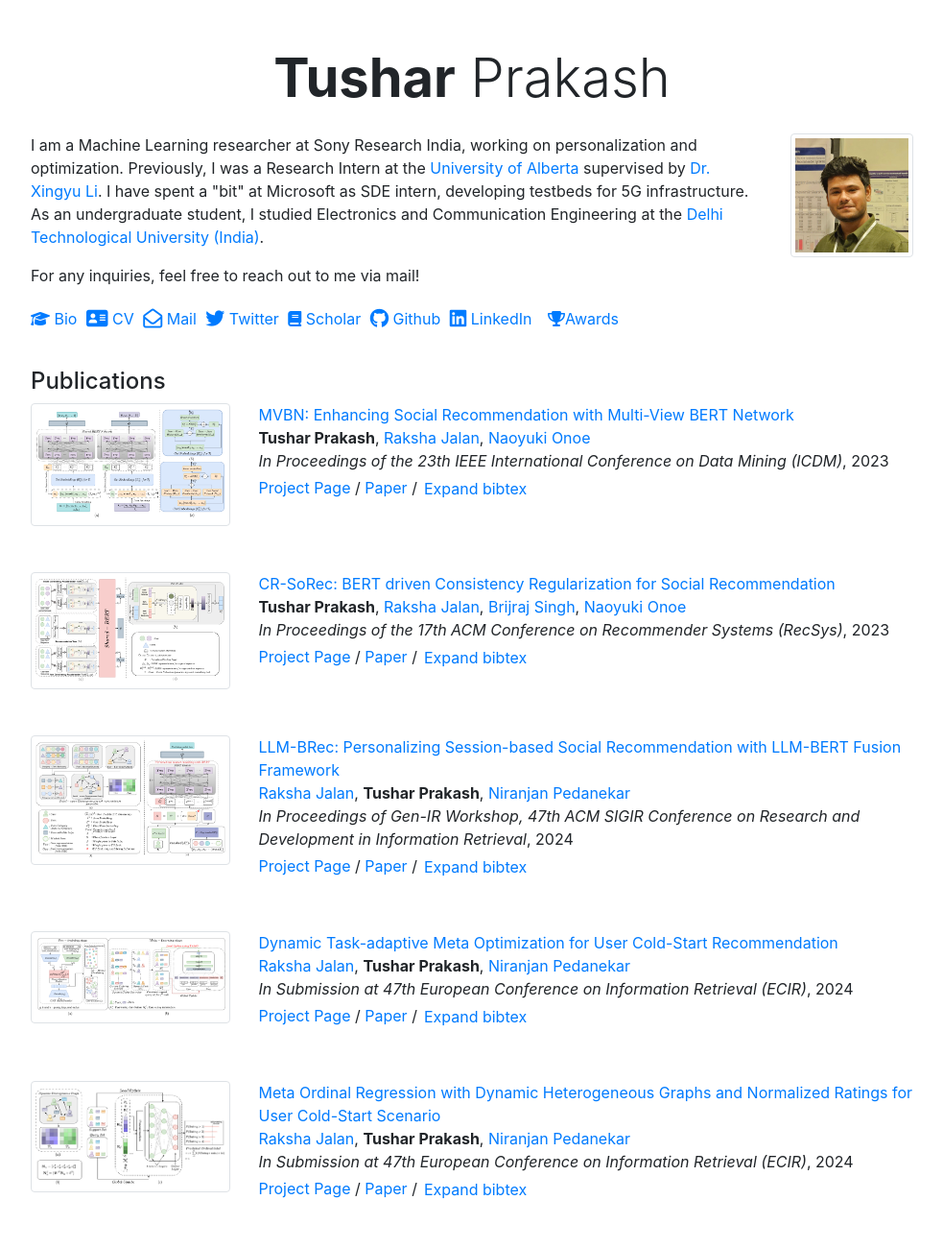
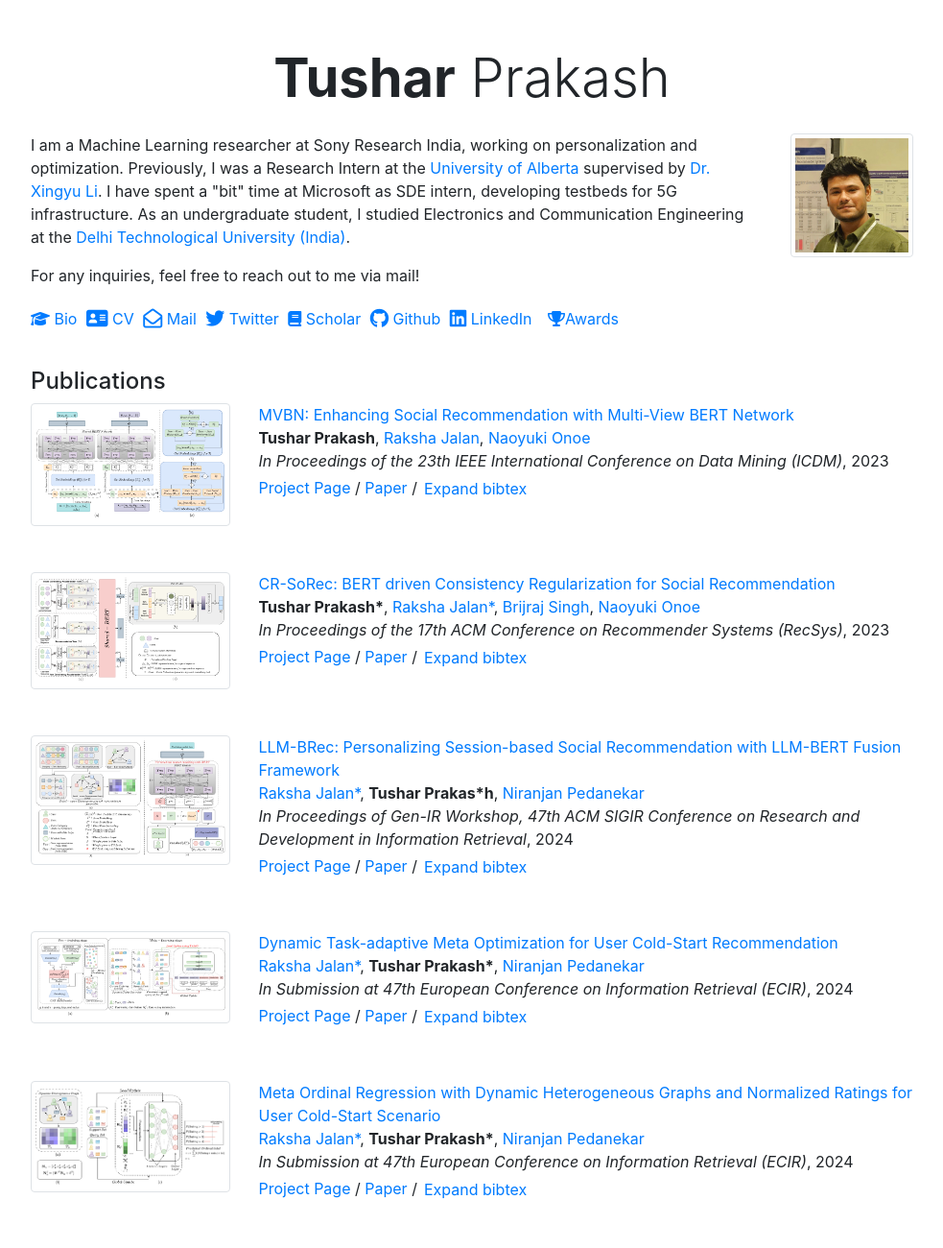
Before and after one commit to theTushar-dot/my_webpage, a plain HTML site: page index.html in a window 1280 px wide. Shown: the top 1300 px of the page at 96% size, without its empty margins (148-1131 px from the left). Drawn offline with nearby package versions, Linux system fonts and the light colour scheme.

Commit message:
Update index.html

```diff
--- a/index.html
+++ b/index.html
@@ -30,7 +30,7 @@
 
                 <p>
                     I am a Machine Learning researcher at Sony Research India, working on personalization and optimization.
-                    Previously, I was a Research Intern at the <a href="https://www.ualberta.ca/en/engineering/electrical-computer-engineering/index.html" target="_blank">University of Alberta</a> supervised by <a href="https://apps.ualberta.ca/directory/person/xingyu" target="_blank">Dr. Xingyu Li</a>. I have spent a "bit" at Microsoft as SDE intern, developing testbeds for 5G infrastructure.
+                    Previously, I was a Research Intern at the <a href="https://www.ualberta.ca/en/engineering/electrical-computer-engineering/index.html" target="_blank">University of Alberta</a> supervised by <a href="https://apps.ualberta.ca/directory/person/xingyu" target="_blank">Dr. Xingyu Li</a>. I have spent a "bit" time at Microsoft as SDE intern, developing testbeds for 5G infrastructure.
                     As an undergraduate student, I studied Electronics and Communication Engineering at the <a href="https://dtu.ac.in/" target="_blank"> Delhi Technological University (India)</a>.
                 </p>
                 <p>For any inquiries, feel free to reach out to me via mail!</p>
@@ -63,22 +63,22 @@
 	title = {MVBN: Enhancing Social Recommendation with Multi-View BERT Network},
 	booktitle = {In Proceedings of the 23th IEEE International Conference on Data Mining (ICDM)},
 	year = {2023},
-}</pre></code></div></div> </div> </div> </div><div style="margin-bottom: 3em;"> <div class="row"><div class="col-sm-3"><img src="assets/img/publications/CR-SoRec.png" class="img-fluid img-thumbnail" alt="Project image"></div><div class="col-sm-9"><a href="None" target="_blank">CR-SoRec: BERT driven Consistency Regularization for Social Recommendation</a> <br><span style="font-weight: bold";>Tushar Prakash</span>, <a href="https://openreview.net/profile?id=~Raksha_Sanjay_Jalan1" target="_blank">Raksha Jalan</a>, <a href="https://sites.google.com/site/brijraj08" target="_blank">Brijraj Singh</a>, <a href="https://openreview.net/profile?id=~Naoyuki_Onoe1" target="_blank">Naoyuki Onoe</a> <br><span style="font-style: italic;">In Proceedings of the 17th ACM Conference on Recommender Systems (RecSys)</span>, 2023 <br><a href="https://www.sonyresearchindia.com/decoding-cr-sorec-bert-driven-consistency-regularization-for-social-recommendation/" target="_blank">Project Page</a> / <a href="https://github.com/theTushar-dot/cr_sorec_p/blob/main/Paper2_RecSys_Prakash.pdf" target="_blank">Paper</a> /<button class="btn btn-link" type="button" data-toggle="collapse" data-target="#collapsetushar2023recsys" aria-expanded="false" aria-controls="collapseExample" style="margin-left: -6px; margin-top: -2px;">Expand bibtex</button><div class="collapse" id="collapsetushar2023recsys"><div class="card card-body"><pre><code>@InProceedings{tushar2023recsys,
+}</pre></code></div></div> </div> </div> </div><div style="margin-bottom: 3em;"> <div class="row"><div class="col-sm-3"><img src="assets/img/publications/CR-SoRec.png" class="img-fluid img-thumbnail" alt="Project image"></div><div class="col-sm-9"><a href="None" target="_blank">CR-SoRec: BERT driven Consistency Regularization for Social Recommendation</a> <br><span style="font-weight: bold";>Tushar Prakash*</span>, <a href="https://openreview.net/profile?id=~Raksha_Sanjay_Jalan1" target="_blank">Raksha Jalan*</a>, <a href="https://sites.google.com/site/brijraj08" target="_blank">Brijraj Singh</a>, <a href="https://openreview.net/profile?id=~Naoyuki_Onoe1" target="_blank">Naoyuki Onoe</a> <br><span style="font-style: italic;">In Proceedings of the 17th ACM Conference on Recommender Systems (RecSys)</span>, 2023 <br><a href="https://www.sonyresearchindia.com/decoding-cr-sorec-bert-driven-consistency-regularization-for-social-recommendation/" target="_blank">Project Page</a> / <a href="https://github.com/theTushar-dot/cr_sorec_p/blob/main/Paper2_RecSys_Prakash.pdf" target="_blank">Paper</a> /<button class="btn btn-link" type="button" data-toggle="collapse" data-target="#collapsetushar2023recsys" aria-expanded="false" aria-controls="collapseExample" style="margin-left: -6px; margin-top: -2px;">Expand bibtex</button><div class="collapse" id="collapsetushar2023recsys"><div class="card card-body"><pre><code>@InProceedings{tushar2023recsys,
 	author = {Tushar Prakash and Raksha Jalan and Brijraj Singh and Naoyuki Onoe},
 	title = {CR-SoRec: BERT driven Consistency Regularization for Social Recommendation},
 	booktitle = {In Proceedings of the 17th ACM Conference on Recommender Systems (RecSys)},
 	year = {2023},
-}</pre></code></div></div> </div> </div> </div><div style="margin-bottom: 3em;"> <div class="row"><div class="col-sm-3"><img src="assets/img/publications/llm_paper.png" class="img-fluid img-thumbnail" alt="Project image"></div><div class="col-sm-9"><a href="None" target="_blank">LLM-BRec: Personalizing Session-based Social Recommendation with LLM-BERT Fusion Framework</a> <br><a href="https://openreview.net/profile?id=~Raksha_Sanjay_Jalan1" target="_blank">Raksha Jalan</a>, <span style="font-weight: bold";>Tushar Prakash</span>, <a href="https://scholar.google.com/citations?user=UksQ7SEAAAAJ&hl=en" target="_blank">Niranjan Pedanekar</a> <br><span style="font-style: italic;">In Proceedings of Gen-IR Workshop, 47th ACM SIGIR Conference on Research and Development in Information Retrieval</span>, 2024 <br><a href="https://www.sonyresearchindia.com/summarizing-llm-brec-personalizing-session-based-social-recommendation-with-llm-bert-fusion-framework/" target="_blank">Project Page</a> / <a href="https://openreview.net/pdf?id=gwHVlTNKsG" target="_blank">Paper</a> /<button class="btn btn-link" type="button" data-toggle="collapse" data-target="#collapsejalan2024sigir" aria-expanded="false" aria-controls="collapseExample" style="margin-left: -6px; margin-top: -2px;">Expand bibtex</button><div class="collapse" id="collapsejalan2024sigir"><div class="card card-body"><pre><code>@InProceedings{jalan2024sigir,
+}</pre></code></div></div> </div> </div> </div><div style="margin-bottom: 3em;"> <div class="row"><div class="col-sm-3"><img src="assets/img/publications/llm_paper.png" class="img-fluid img-thumbnail" alt="Project image"></div><div class="col-sm-9"><a href="None" target="_blank">LLM-BRec: Personalizing Session-based Social Recommendation with LLM-BERT Fusion Framework</a> <br><a href="https://openreview.net/profile?id=~Raksha_Sanjay_Jalan1" target="_blank">Raksha Jalan*</a>, <span style="font-weight: bold";>Tushar Prakas*h</span>, <a href="https://scholar.google.com/citations?user=UksQ7SEAAAAJ&hl=en" target="_blank">Niranjan Pedanekar</a> <br><span style="font-style: italic;">In Proceedings of Gen-IR Workshop, 47th ACM SIGIR Conference on Research and Development in Information Retrieval</span>, 2024 <br><a href="https://www.sonyresearchindia.com/summarizing-llm-brec-personalizing-session-based-social-recommendation-with-llm-bert-fusion-framework/" target="_blank">Project Page</a> / <a href="https://openreview.net/pdf?id=gwHVlTNKsG" target="_blank">Paper</a> /<button class="btn btn-link" type="button" data-toggle="collapse" data-target="#collapsejalan2024sigir" aria-expanded="false" aria-controls="collapseExample" style="margin-left: -6px; margin-top: -2px;">Expand bibtex</button><div class="collapse" id="collapsejalan2024sigir"><div class="card card-body"><pre><code>@InProceedings{jalan2024sigir,
 	author = {Raksha Jalan and Tushar Prakash and Niranjan Pedanekar},
 	title = {LLM-BRec: Personalizing Session-based Social Recommendation with LLM-BERT Fusion Framework},
 	booktitle = {In Proceedings of Gen-IR Workshop, 47th ACM SIGIR Conference on Research and Development in Information Retrieval},
 	year = {2024},
-}</pre></code></div></div> </div> </div> </div><div style="margin-bottom: 3em;"> <div class="row"><div class="col-sm-3"><img src="assets/img/publications/meta_model.png" class="img-fluid img-thumbnail" alt="Project image"></div><div class="col-sm-9"><a href="None" target="_blank">Dynamic Task-adaptive Meta Optimization for User Cold-Start Recommendation</a> <br><a href="https://openreview.net/profile?id=~Raksha_Sanjay_Jalan1" target="_blank">Raksha Jalan</a>, <span style="font-weight: bold";>Tushar Prakash</span>, <a href="https://scholar.google.com/citations?user=UksQ7SEAAAAJ&hl=en" target="_blank">Niranjan Pedanekar</a> <br><span style="font-style: italic;">In Submission at 47th European Conference on Information Retrieval (ECIR)</span>, 2024 <br><a href="None" target="_blank">Project Page</a> / <a href="None" target="_blank">Paper</a> /<button class="btn btn-link" type="button" data-toggle="collapse" data-target="#collapsejalan2024ecir" aria-expanded="false" aria-controls="collapseExample" style="margin-left: -6px; margin-top: -2px;">Expand bibtex</button><div class="collapse" id="collapsejalan2024ecir"><div class="card card-body"><pre><code>@InProceedings{jalan2024ecir,
+}</pre></code></div></div> </div> </div> </div><div style="margin-bottom: 3em;"> <div class="row"><div class="col-sm-3"><img src="assets/img/publications/meta_model.png" class="img-fluid img-thumbnail" alt="Project image"></div><div class="col-sm-9"><a href="None" target="_blank">Dynamic Task-adaptive Meta Optimization for User Cold-Start Recommendation</a> <br><a href="https://openreview.net/profile?id=~Raksha_Sanjay_Jalan1" target="_blank">Raksha Jalan*</a>, <span style="font-weight: bold";>Tushar Prakash*</span>, <a href="https://scholar.google.com/citations?user=UksQ7SEAAAAJ&hl=en" target="_blank">Niranjan Pedanekar</a> <br><span style="font-style: italic;">In Submission at 47th European Conference on Information Retrieval (ECIR)</span>, 2024 <br><a href="None" target="_blank">Project Page</a> / <a href="None" target="_blank">Paper</a> /<button class="btn btn-link" type="button" data-toggle="collapse" data-target="#collapsejalan2024ecir" aria-expanded="false" aria-controls="collapseExample" style="margin-left: -6px; margin-top: -2px;">Expand bibtex</button><div class="collapse" id="collapsejalan2024ecir"><div class="card card-body"><pre><code>@InProceedings{jalan2024ecir,
 	author = {Raksha Jalan and Tushar Prakash and Niranjan Pedanekar},
 	title = {Dynamic Task-adaptive Meta Optimization for User Cold-Start Recommendation},
 	booktitle = {In Submission at 47th European Conference on Information Retrieval (ECIR)},
 	year = {2024},
-}</pre></code></div></div> </div> </div> </div><div style="margin-bottom: 3em;"> <div class="row"><div class="col-sm-3"><img src="assets/img/publications/mor_dn.png" class="img-fluid img-thumbnail" alt="Project image"></div><div class="col-sm-9"><a href="None" target="_blank">Meta Ordinal Regression with Dynamic Heterogeneous Graphs and Normalized Ratings for User Cold-Start Scenario</a> <br><a href="https://openreview.net/profile?id=~Raksha_Sanjay_Jalan1" target="_blank">Raksha Jalan</a>, <span style="font-weight: bold";>Tushar Prakash</span>, <a href="https://scholar.google.com/citations?user=UksQ7SEAAAAJ&hl=en" target="_blank">Niranjan Pedanekar</a> <br><span style="font-style: italic;">In Submission at 47th European Conference on Information Retrieval (ECIR)</span>, 2024 <br><a href="None" target="_blank">Project Page</a> / <a href="None" target="_blank">Paper</a> /<button class="btn btn-link" type="button" data-toggle="collapse" data-target="#collapsejalan2024ecirs" aria-expanded="false" aria-controls="collapseExample" style="margin-left: -6px; margin-top: -2px;">Expand bibtex</button><div class="collapse" id="collapsejalan2024ecirs"><div class="card card-body"><pre><code>@InProceedings{jalan2024ecirs,
+}</pre></code></div></div> </div> </div> </div><div style="margin-bottom: 3em;"> <div class="row"><div class="col-sm-3"><img src="assets/img/publications/mor_dn.png" class="img-fluid img-thumbnail" alt="Project image"></div><div class="col-sm-9"><a href="None" target="_blank">Meta Ordinal Regression with Dynamic Heterogeneous Graphs and Normalized Ratings for User Cold-Start Scenario</a> <br><a href="https://openreview.net/profile?id=~Raksha_Sanjay_Jalan1" target="_blank">Raksha Jalan*</a>, <span style="font-weight: bold";>Tushar Prakash*</span>, <a href="https://scholar.google.com/citations?user=UksQ7SEAAAAJ&hl=en" target="_blank">Niranjan Pedanekar</a> <br><span style="font-style: italic;">In Submission at 47th European Conference on Information Retrieval (ECIR)</span>, 2024 <br><a href="None" target="_blank">Project Page</a> / <a href="None" target="_blank">Paper</a> /<button class="btn btn-link" type="button" data-toggle="collapse" data-target="#collapsejalan2024ecirs" aria-expanded="false" aria-controls="collapseExample" style="margin-left: -6px; margin-top: -2px;">Expand bibtex</button><div class="collapse" id="collapsejalan2024ecirs"><div class="card card-body"><pre><code>@InProceedings{jalan2024ecirs,
 	author = {Raksha Jalan and Tushar Prakash and Niranjan Pedanekar},
 	title = {Meta Ordinal Regression with Dynamic Heterogeneous Graphs and Normalized Ratings for User Cold-Start Scenario},
 	booktitle = {In Submission at 47th European Conference on Information Retrieval (ECIR)},
```
